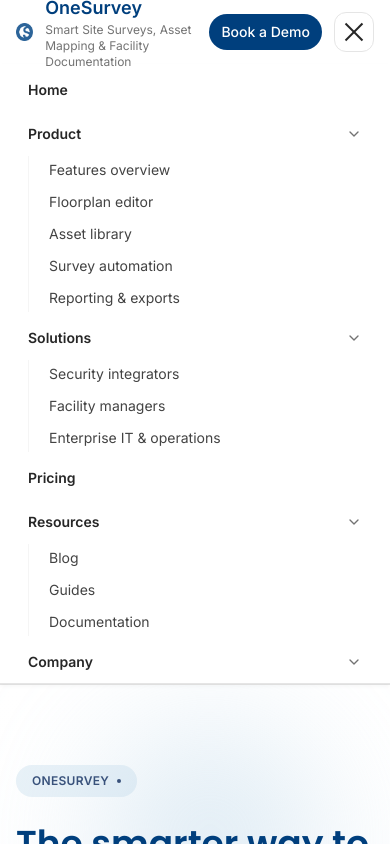
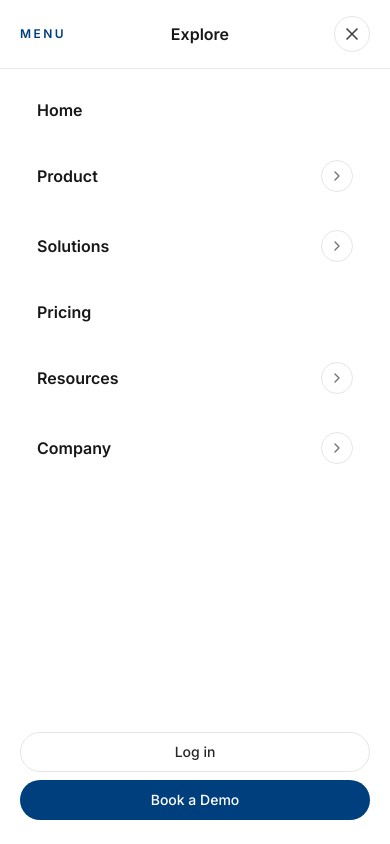
Before and after one commit to rstewartIA/www.onesurveyapp.com, a Next.js app: page / in a window 390 px wide. Both pictures are taken after a click on the button "Toggle navigation menu". Shown: the top 844 px of the page. Built offline with nearby package versions, Linux system fonts and the light colour scheme.

Commit message:
Updating mobile navigation UI

```diff
--- a/src/app/globals.css
+++ b/src/app/globals.css
@@ -93,6 +93,16 @@
     transition: filter 200ms ease;
   }
 
+  body.nav-open-mobile {
+    overflow: hidden;
+  }
+
+  body.nav-open-mobile main,
+  body.nav-open-mobile footer {
+    filter: blur(12px);
+    transition: filter 200ms ease;
+  }
+
   body {
     @apply bg-white text-neutral-900 font-body;
   }
--- a/src/components/marketing/mobile-nav.tsx
+++ b/src/components/marketing/mobile-nav.tsx
@@ -1,6 +1,7 @@
 "use client";
 
 import Link from "next/link";
+import { useEffect, useMemo, useState } from "react";
 import { Button } from "@/components/ui/button";
 import { cn } from "@/lib/utils";
 import type { NavigationItem } from "@/data/navigation";
@@ -10,68 +11,235 @@
   navigation: NavigationItem[];
   primaryCta?: { label: string; href: string };
   secondaryCta?: { label: string; href: string };
+  onClose?: () => void;
 };
 
-export function MobileNav({ open, navigation, primaryCta, secondaryCta }: MobileNavProps) {
+export function MobileNav({ open, navigation, primaryCta, secondaryCta, onClose }: MobileNavProps) {
+  const [activeItem, setActiveItem] = useState<NavigationItem | null>(null);
+  const showSubmenu = Boolean(activeItem?.children?.length);
+
+  useEffect(() => {
+    if (!open) setActiveItem(null);
+  }, [open]);
+
+  const rootVisible = open && !showSubmenu;
+  const submenuVisible = open && showSubmenu;
+
+  const activeChildren = useMemo(() => activeItem?.children ?? [], [activeItem]);
+
+  const handleClose = () => {
+    setActiveItem(null);
+    onClose?.();
+  };
+
   return (
     <div
-      className={cn(
-        "lg:hidden overflow-hidden border-b border-neutral-200 bg-white shadow-sm transition-all duration-200",
-        open ? "max-h-[620px]" : "max-h-0"
-      )}
+      className={cn("fixed inset-0 z-[60] w-screen lg:hidden", open ? "pointer-events-auto" : "pointer-events-none")}
       aria-hidden={!open}
     >
-      <div className="container mx-auto px-4 pb-4 pt-2">
-        <nav className="space-y-2">
-          {navigation.map((item) => (
-            <div key={item.label}>
-              <Link
-                href={item.href}
-                className="flex items-center justify-between rounded-lg px-3 py-2 text-sm font-semibold text-neutral-800 transition hover:bg-neutral-100 focus-visible:outline focus-visible:outline-2 focus-visible:outline-offset-2 focus-visible:outline-brand-primary"
+      <div
+        className={cn(
+          "absolute inset-0 bg-neutral-900/30 transition-opacity duration-200",
+          open ? "opacity-100" : "opacity-0"
+        )}
+        onClick={handleClose}
+      />
+      <div
+        className={cn(
+          "absolute inset-0 h-full w-screen bg-white shadow-2xl transition-transform duration-300 ease-out",
+          open ? "translate-x-0" : "translate-x-full"
+        )}
+        role="dialog"
+        aria-modal="true"
       >
-                {item.label}
-                {item.children && (
+        <div className="flex h-full min-h-0 flex-col">
+          <div className="flex items-center justify-between border-b border-neutral-200/80 px-5 py-4">
+            {showSubmenu ? (
+              <button
+                type="button"
+                onClick={() => setActiveItem(null)}
+                className="inline-flex h-9 w-9 items-center justify-center rounded-full border border-neutral-200 text-neutral-700 transition hover:border-brand-primary hover:text-brand-primary focus-visible:outline focus-visible:outline-2 focus-visible:outline-offset-2 focus-visible:outline-brand-primary"
+                aria-label="Back to main menu"
+              >
                 <svg
                   aria-hidden="true"
                   viewBox="0 0 24 24"
-                    className="h-4 w-4 text-neutral-500"
+                  className="h-5 w-5"
                   fill="none"
                   stroke="currentColor"
                   strokeWidth="2"
                   strokeLinecap="round"
                   strokeLinejoin="round"
                 >
-                    <path d="M6 9l6 6 6-6" />
+                  <path d="M15 18l-6-6 6-6" />
                 </svg>
+              </button>
+            ) : (
+              <span className="text-xs font-semibold uppercase tracking-[0.2em] text-brand-primary">Menu</span>
             )}
+
+            <div className="text-base font-semibold text-neutral-900">
+              {showSubmenu ? activeItem?.label : "Explore"}
+            </div>
+
+            <button
+              type="button"
+              onClick={handleClose}
+              className="inline-flex h-9 w-9 items-center justify-center rounded-full border border-neutral-200 text-neutral-700 transition hover:border-brand-primary hover:text-brand-primary focus-visible:outline focus-visible:outline-2 focus-visible:outline-offset-2 focus-visible:outline-brand-primary"
+              aria-label="Close navigation menu"
+            >
+              <svg
+                aria-hidden="true"
+                viewBox="0 0 24 24"
+                className="h-5 w-5"
+                fill="none"
+                stroke="currentColor"
+                strokeWidth="2"
+                strokeLinecap="round"
+                strokeLinejoin="round"
+              >
+                <path d="M18 6L6 18" />
+                <path d="M6 6l12 12" />
+              </svg>
+            </button>
+          </div>
+
+          <div className="relative flex-1 min-h-0 overflow-hidden">
+            <div
+              className={cn(
+                "absolute inset-0 flex min-h-0 flex-col px-5 pb-6 pt-4 transition-all duration-300 ease-out",
+                rootVisible ? "translate-x-0 opacity-100" : "-translate-x-full opacity-0",
+                rootVisible ? "pointer-events-auto" : "pointer-events-none"
+              )}
+            >
+              <nav className="flex-1 space-y-3 overflow-y-auto pb-4">
+                {navigation.map((item, index) => {
+                  const hasChildren = Boolean(item.children?.length);
+                  const delay = rootVisible ? `${index * 60}ms` : "0ms";
+
+                  return hasChildren ? (
+                    <button
+                      key={item.label}
+                      type="button"
+                      onClick={() => setActiveItem(item)}
+                      style={{ transitionDelay: delay }}
+                      className={cn(
+                        "group flex w-full items-center justify-between rounded-2xl border border-transparent px-4 py-3 text-left text-base font-semibold text-neutral-900 transition-all duration-300 ease-out hover:border-neutral-200 hover:bg-neutral-50 focus-visible:outline focus-visible:outline-2 focus-visible:outline-offset-2 focus-visible:outline-brand-primary",
+                        rootVisible ? "translate-y-0 opacity-100" : "translate-y-2 opacity-0"
+                      )}
+                    >
+                      {item.label}
+                      <span className="flex h-8 w-8 items-center justify-center rounded-full border border-neutral-200 text-neutral-500 transition group-hover:border-brand-primary group-hover:text-brand-primary">
+                        <svg
+                          aria-hidden="true"
+                          viewBox="0 0 24 24"
+                          className="h-4 w-4"
+                          fill="none"
+                          stroke="currentColor"
+                          strokeWidth="2"
+                          strokeLinecap="round"
+                          strokeLinejoin="round"
+                        >
+                          <path d="M9 6l6 6-6 6" />
+                        </svg>
+                      </span>
+                    </button>
+                  ) : (
+                    <Link
+                      key={item.label}
+                      href={item.href}
+                      onClick={handleClose}
+                      style={{ transitionDelay: delay }}
+                      className={cn(
+                        "flex items-center justify-between rounded-2xl border border-transparent px-4 py-3 text-base font-semibold text-neutral-900 transition-all duration-300 ease-out hover:border-neutral-200 hover:bg-neutral-50 focus-visible:outline focus-visible:outline-2 focus-visible:outline-offset-2 focus-visible:outline-brand-primary",
+                        rootVisible ? "translate-y-0 opacity-100" : "translate-y-2 opacity-0"
+                      )}
+                    >
+                      {item.label}
                     </Link>
-              {item.children && (
-                <div className="ml-3 mt-1 space-y-1 border-l border-neutral-100 pl-3">
-                  {item.children.map((child) => (
+                  );
+                })}
+              </nav>
+
+              <div className="flex flex-col gap-2 pt-4">
+                {secondaryCta && (
+                  <Button
+                    asChild
+                    variant="outline"
+                    className="w-full justify-center rounded-full border-neutral-200 text-neutral-800"
+                  >
+                    <Link href={secondaryCta.href} onClick={handleClose}>
+                      {secondaryCta.label}
+                    </Link>
+                  </Button>
+                )}
+                {primaryCta && (
+                  <Button
+                    asChild
+                    className="w-full justify-center rounded-full bg-brand-primary text-white hover:bg-brand-secondary"
+                  >
+                    <Link href={primaryCta.href} onClick={handleClose}>
+                      {primaryCta.label}
+                    </Link>
+                  </Button>
+                )}
+              </div>
+            </div>
+
+            <div
+              className={cn(
+                "absolute inset-0 flex min-h-0 flex-col px-5 pb-6 pt-4 transition-all duration-300 ease-out",
+                submenuVisible ? "translate-x-0 opacity-100" : "translate-x-full opacity-0",
+                submenuVisible ? "pointer-events-auto" : "pointer-events-none"
+              )}
+            >
+              <nav className="flex-1 space-y-3 overflow-y-auto pb-4">
+                {activeItem && (
+                  <Link
+                    href={activeItem.href}
+                    onClick={handleClose}
+                    style={{ transitionDelay: submenuVisible ? "30ms" : "0ms" }}
+                    className={cn(
+                      "flex items-center justify-between rounded-2xl border border-brand-accent bg-brand-accent/20 px-4 py-3 text-base font-semibold text-brand-primary transition-all duration-300 ease-out hover:border-brand-primary/40 focus-visible:outline focus-visible:outline-2 focus-visible:outline-offset-2 focus-visible:outline-brand-primary",
+                      submenuVisible ? "translate-y-0 opacity-100" : "translate-y-2 opacity-0"
+                    )}
+                  >
+                    View all {activeItem.label}
+                    <svg
+                      aria-hidden="true"
+                      viewBox="0 0 24 24"
+                      className="h-4 w-4"
+                      fill="none"
+                      stroke="currentColor"
+                      strokeWidth="2"
+                      strokeLinecap="round"
+                      strokeLinejoin="round"
+                    >
+                      <path d="M9 6l6 6-6 6" />
+                    </svg>
+                  </Link>
+                )}
+
+                {activeChildren.map((child, index) => {
+                  const delay = submenuVisible ? `${90 + index * 60}ms` : "0ms";
+                  return (
                     <Link
                       key={child.label}
                       href={child.href}
-                      className="block rounded-md px-2 py-1 text-sm text-neutral-700 transition hover:bg-neutral-100 focus-visible:outline focus-visible:outline-2 focus-visible:outline-offset-2 focus-visible:outline-brand-primary"
+                      onClick={handleClose}
+                      style={{ transitionDelay: delay }}
+                      className={cn(
+                        "flex items-center justify-between rounded-2xl border border-transparent px-4 py-3 text-base font-semibold text-neutral-900 transition-all duration-300 ease-out hover:border-neutral-200 hover:bg-neutral-50 focus-visible:outline focus-visible:outline-2 focus-visible:outline-offset-2 focus-visible:outline-brand-primary",
+                        submenuVisible ? "translate-y-0 opacity-100" : "translate-y-2 opacity-0"
+                      )}
                     >
                       {child.label}
                     </Link>
-                  ))}
+                  );
+                })}
+              </nav>
             </div>
-              )}
           </div>
-          ))}
-        </nav>
-        <div className="mt-4 flex flex-col gap-2">
-          {secondaryCta && (
-            <Button asChild variant="outline" className="w-full justify-center border-neutral-200 text-neutral-800">
-              <Link href={secondaryCta.href}>{secondaryCta.label}</Link>
-            </Button>
-          )}
-          {primaryCta && (
-            <Button asChild className="w-full justify-center bg-brand-primary text-white hover:bg-brand-secondary">
-              <Link href={primaryCta.href}>{primaryCta.label}</Link>
-            </Button>
-          )}
         </div>
       </div>
     </div>
--- a/src/components/marketing/top-nav.tsx
+++ b/src/components/marketing/top-nav.tsx
@@ -2,7 +2,7 @@
 
 import Link from "next/link";
 import Image from "next/image";
-import { useState } from "react";
+import { useEffect, useState } from "react";
 import { Button } from "@/components/ui/button";
 import { cn } from "@/lib/utils";
 import type { NavigationItem } from "@/data/navigation";
@@ -22,8 +22,19 @@
 }: TopNavProps) {
   const [mobileOpen, setMobileOpen] = useState(false);
 
+  useEffect(() => {
+    const { body } = document;
+    if (mobileOpen) {
+      body.classList.add("nav-open-mobile");
+    } else {
+      body.classList.remove("nav-open-mobile");
+    }
+    return () => body.classList.remove("nav-open-mobile");
+  }, [mobileOpen]);
+
   return (
-    <header className="sticky top-0 z-50 w-full border-b border-neutral-200 bg-white/90 backdrop-blur-md">
+    <>
+      <header className="sticky top-0 z-40 w-full border-b border-neutral-200 bg-white/90 backdrop-blur-md">
         <div className="container mx-auto flex h-16 items-center justify-between px-4 md:px-6 lg:px-8">
           <div className="flex items-center gap-3">
             <Link href="/" className="flex items-center gap-3">
@@ -39,7 +50,9 @@
               </div>
               <div className="flex flex-col leading-tight">
                 <span className="text-lg font-semibold text-brand-primary">OneSurvey</span>
-              <span className="text-xs text-neutral-500">Smart Site Surveys, Asset Mapping & Facility Documentation</span>
+                <span className="hidden text-xs text-neutral-500 sm:block">
+                  Smart Site Surveys, Asset Mapping & Facility Documentation
+                </span>
               </div>
             </Link>
           </div>
@@ -75,14 +88,18 @@
 
           <div className="flex lg:hidden items-center gap-3">
             {primaryCta && (
-            <Button asChild size="sm" className="bg-brand-primary text-white hover:bg-brand-secondary">
+              <Button
+                asChild
+                size="sm"
+                className="rounded-full bg-brand-primary px-4 text-white shadow-sm hover:bg-brand-secondary"
+              >
                 <Link href={primaryCta.href}>{primaryCta.label}</Link>
               </Button>
             )}
             <button
               type="button"
               onClick={() => setMobileOpen((open) => !open)}
-            className="inline-flex h-10 w-10 items-center justify-center rounded-md border border-neutral-200 bg-white text-neutral-800 transition hover:border-brand-primary focus-visible:outline focus-visible:outline-2 focus-visible:outline-offset-2 focus-visible:outline-brand-primary"
+              className="inline-flex h-11 w-11 items-center justify-center rounded-full border border-neutral-200 bg-white text-neutral-800 shadow-sm transition hover:border-brand-primary hover:text-brand-primary focus-visible:outline focus-visible:outline-2 focus-visible:outline-offset-2 focus-visible:outline-brand-primary"
               aria-label="Toggle navigation menu"
               aria-expanded={mobileOpen}
             >
@@ -109,13 +126,15 @@
             </button>
           </div>
         </div>
+      </header>
 
       <MobileNav
         open={mobileOpen}
         navigation={navigation}
         primaryCta={primaryCta}
         secondaryCta={secondaryCta}
+        onClose={() => setMobileOpen(false)}
       />
-    </header>
+    </>
   );
 }
```
Lines whose indentation alone changed are shown as unchanged.
